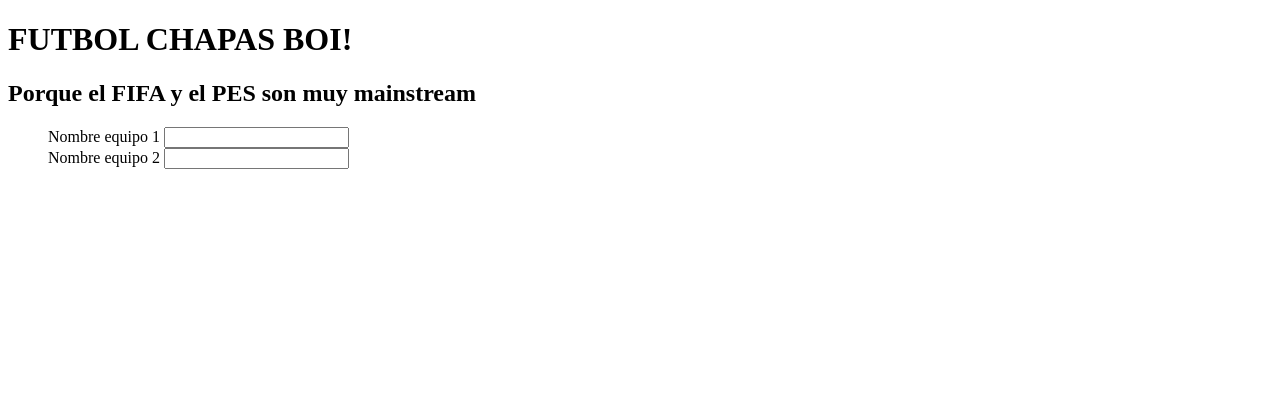
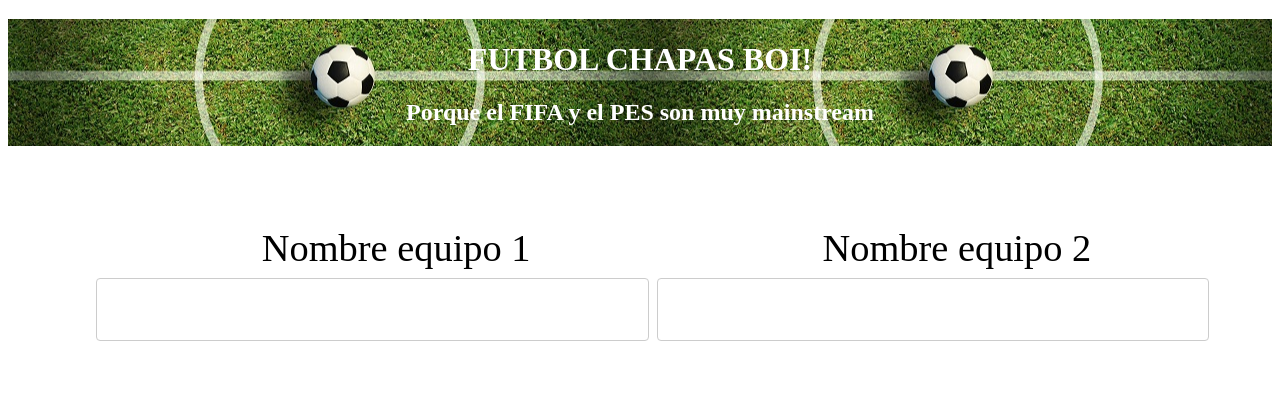
Before and after one commit to Manumeq/PH2-Asier-y-Manu, a PHP site: page / in a window 1280 px wide. Shown: the top 396 px of the page. Run offline with PHP 8.4, Linux system fonts and the light colour scheme.

Commit message:
CSS en index (solo version PC)

```diff
--- a/practica3/css/style.css
+++ b/practica3/css/style.css
@@ -28,3 +28,88 @@ svg{
 	border: .1em solid #234;
 }
 /*Termina Fichas*/
+
+//VAMOS A DARLE CSS A ESTA COSA BY MANU
+body{}
+body>header{
+		background-image: url(../banner.jpg);
+		background-position: right;
+		color: white;
+		display: flex;
+		flex-direction: column;
+		text-align: center;
+		overflow: hidden;
+		margin-top: 1.2em;
+	}
+
+		body>header>a>img{
+			align-self: center;
+			width: 160px;
+			padding: .3em;
+		}
+
+		body>header>h1{
+		}
+
+
+div>form{
+	font-size: 2em;
+	padding: .5em;
+	margin: 1em;
+}
+
+div{
+	align-self: center;
+}
+
+div>form>ul>li{
+	display: inline-block;
+	width:49%;
+}
+
+div>form>ul>li>label{
+	margin-left: 30%;
+	font-size: 1.2em;
+}
+
+div>form>ul>li>input{
+	font-size: 1em;
+}
+
+div>form>ul>li:hover{
+	font-weight: bold;
+}
+
+div>form>ul>li>input:focus{
+	background-color: rgba(42,92,0,0.2);
+}
+
+div>form>ul>li>input:hover{
+	background-color: rgba(42,92,0,0.2);
+}
+
+input{
+    width: 100%;
+    padding: 12px 20px;
+    margin: 8px 0;
+    display: inline-block;
+    border: 1px solid #ccc;
+    border-radius: 4px;
+    box-sizing: border-box;
+}
+
+input[type=submit]{
+    width: 100%;
+    background-color: green;
+    color: white;
+    padding: 14px 20px;
+    margin: 8px 0;
+    border: none;
+    border-radius: 8px;
+    cursor: pointer;
+    font-size: 2em;
+}
+
+input[type=submit]:hover{
+    background-color: rgb(107,236,0);
+}
--- a/practica3/index.html
+++ b/practica3/index.html
@@ -12,7 +12,7 @@
 			<h1> FUTBOL CHAPAS BOI!</h1>
 			<h2> Porque el FIFA y el PES son muy mainstream</h2>
 		</div>
-
+	</header>
 
 		<div>
 			<form name="formEquipos">
@@ -30,5 +30,5 @@
 				<input id="aJugarB" type="hidden" name="aJugar" value="A jugar!">
 			</form>
 		</div>
-	</header>
+
 </body>
```
Also changed, not shown: practica3/banner.jpg.
